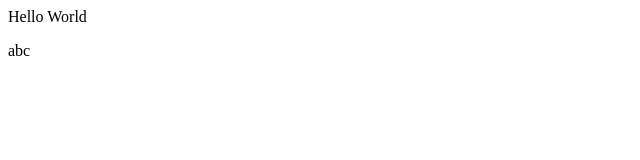
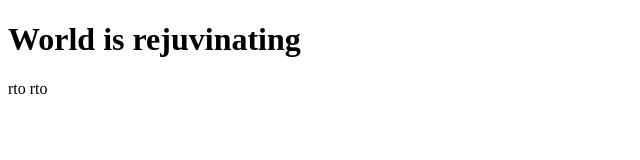
Before and after one commit to Ajazkhan31/feature-branch-workflow, a plain HTML site: page index.html in a window 1280 px wide. Shown: the whole page, without its empty margins (0-640 px from the left). Drawn offline with Linux system fonts and the light colour scheme.

Commit message:
change heading to bock bock

```diff
--- a/index.html
+++ b/index.html
@@ -3,7 +3,7 @@
 
 
 
-<a>Hello World</a>
-<p>abc</p>
+  <h1>World is rejuvinating</h1>
+<p>rto rto</p>
 
 <script src =""></script>
```
